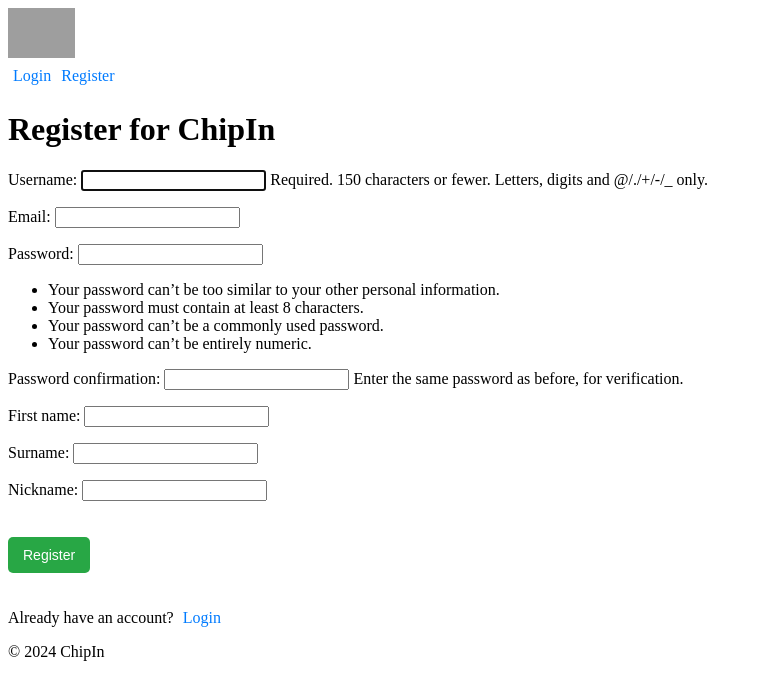
After one commit to Erika-Kuo/ssa-project, a Django app: page /users/register/ in a window 1280 px wide. The commit adds this page. Shown: the top 700 px of the page, without its empty margins (0-762 px from the left). Run offline with Django 5.2, Linux system fonts and the light colour scheme; grey boxes are pictures that could not be loaded.

Commit message:
Added User Registration, still need to refactor html codes: home.html, login.html, user.html

```diff
--- /dev/null
+++ b/chipin/templates/chipin/base.html
@@ -0,0 +1,41 @@
+{% load static %}
+<!DOCTYPE html>
+<html lang="en">
+<head>
+    <title>{% block title %}ChipIn{% endblock %}</title>
+    <link rel="stylesheet" href="{% static 'chipin/styles.css' %}">
+</head>
+<body>
+    <header>
+        <div class="logo">
+            <img src="{% static 'chipin/logo_90.jpg' %}" alt="ChipIn Logo">
+        </div>
+        <div class="user-info">
+            {% if request.user.is_authenticated %}
+                <span>{{ request.user.username }}</span>
+                <form action="{% url 'users:logout' %}" method="post">
+                    {% csrf_token %}
+                    <button type="submit">Logout</button>
+                </form>
+            {% else %}
+                <a href="{% url 'users:login' %}">Login</a> <a href="{% url 'users:register' %}">Register</a>
+            {% endif %}
+        </div>
+    </header>
+    <!-- Messages block -->
+    {% if messages %}
+        <ul class="messages">
+        {% for message in messages %}
+            <li{% if message.tags %} class="{{ message.tags }}"{% endif %}>{{ message }}</li>
+        {% endfor %}
+        </ul>
+    {% endif %}
+    <main>
+        {% block content %}
+        {% endblock %}
+    </main>
+    <footer>
+        <p>&copy; 2024 ChipIn</p>
+    </footer>
+</body>
+</html>
--- /dev/null
+++ b/users/forms.py
@@ -0,0 +1,28 @@
+from django import forms
+from django.contrib.auth.forms import UserCreationForm
+from django.contrib.auth.models import User
+from .models import Profile
+
+class UserRegistrationForm(UserCreationForm):
+    email = forms.EmailField(required=True)
+    first_name = forms.CharField(max_length=30, required=True)
+    surname = forms.CharField(max_length=30, required=True)
+    nickname = forms.CharField(max_length=30, required=True)
+
+    class Meta:
+        model = User
+        fields = ['username', 'email', 'password1', 'password2', 'first_name', 'surname', 'nickname']
+
+    def save(self, commit=True):
+        user = super().save(commit=False)
+        user.email = self.cleaned_data['email']
+        user.first_name = self.cleaned_data['first_name']
+        user.last_name = self.cleaned_data['surname']
+        if commit:
+            user.save()
+            profile = user.profile
+            profile.first_name = self.cleaned_data['first_name']
+            profile.surname = self.cleaned_data['surname']
+            profile.nickname = self.cleaned_data['nickname']
+            profile.save()
+        return user
--- /dev/null
+++ b/users/templates/users/register.html
@@ -0,0 +1,12 @@
+{% extends 'chipin/base.html' %}
+{% load static %}
+{% block title %}Register - ChipIn{% endblock %}
+{% block content %}
+    <h1>Register for ChipIn</h1>
+    <form method="post">
+        {% csrf_token %}
+        {{ form.as_p }}
+        <button type="submit">Register</button>
+    </form>
+    <p>Already have an account? <a href="{% url 'users:login' %}">Login</a></p>
+{% endblock %}
--- a/users/urls.py
+++ b/users/urls.py
@@ -3,6 +3,7 @@ from . import views
 
 urlpatterns = [
     path("", views.user, name="user"),
-    path("login", views.login_view, name="login"),
-    path("logout", views.logout_view, name="logout"),
+    path('login/', views.login_view, name='login'),
+    path('logout/', views.logout_view, name='logout'),
+    path('register/', views.register, name='register'),
 ]
--- a/users/views.py
+++ b/users/views.py
@@ -4,6 +4,18 @@ from django.urls import reverse
 from django.contrib.auth import authenticate, login, logout
 from django.contrib.auth.decorators import login_required
 from django.contrib import messages
+from .forms import UserRegistrationForm
+
+def register(request):
+    if request.method == "POST":
+        form = UserRegistrationForm(request.POST)
+        if form.is_valid():
+            form.save()
+            messages.success(request, "Your account has been created! You can now log in.")
+            return redirect('users:login')
+    else:
+        form = UserRegistrationForm()
+    return render(request, 'users/register.html', {'form': form})
 
 @login_required(login_url='users:login')
 def user(request):
```
Also changed, not shown: chipin/templates/chipin/home.html (+13 -0 lines), users/models.py (+38 -1 lines), users/templates/users/login.html (+18 -0 lines), users/templates/users/user.html (+14 -0 lines), db.sqlite3 (added).
